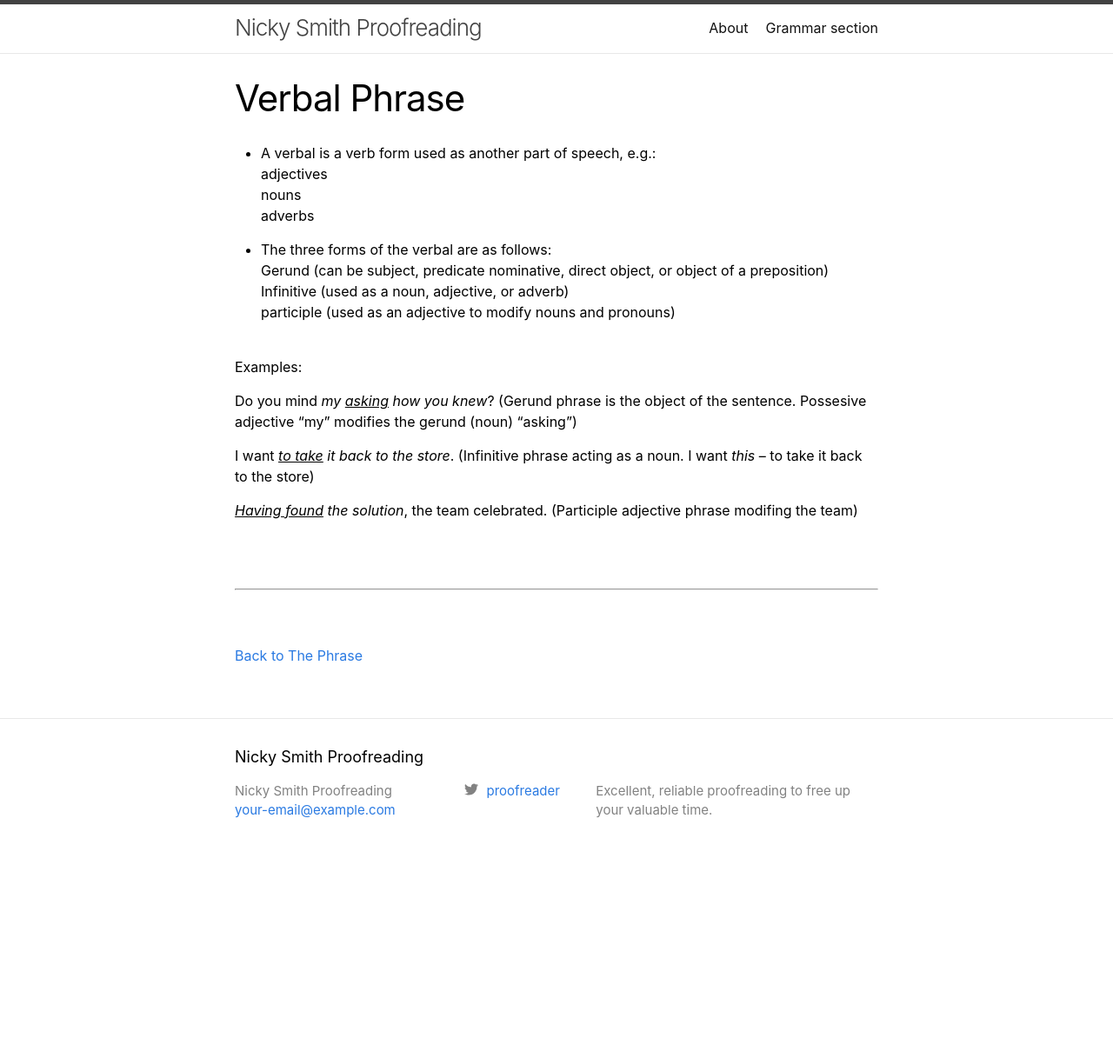
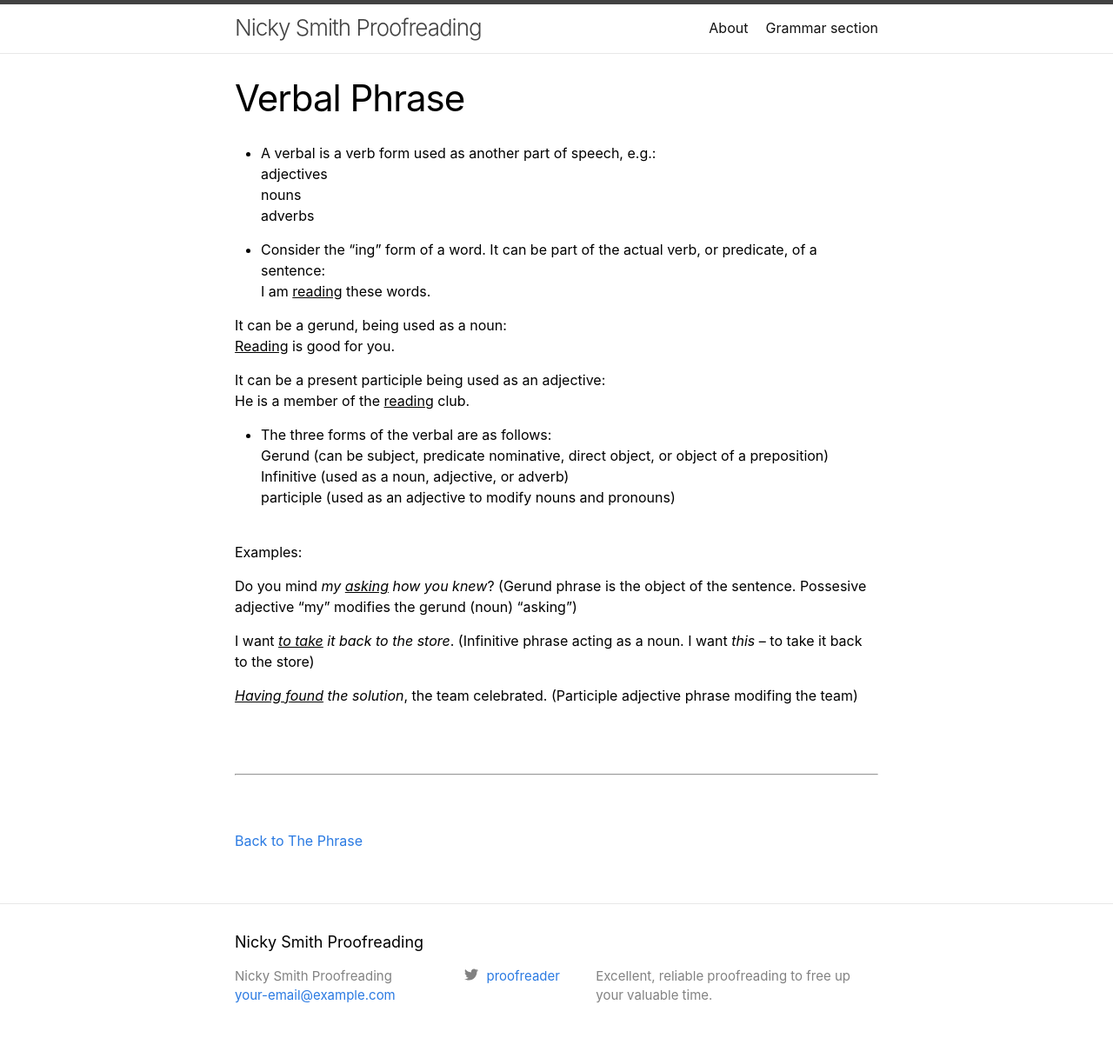
Before and after one commit to NickPax/my-website, a Jekyll site: the page built from _structures/verbal.md, in a window 1280 px wide. Shown: the whole page at 87% size. Built offline with Jekyll 4.4.1, drawn with Linux system fonts in a browser that asks for light colours; before the commit the page ends 1004 px from its top, so only the background shows below that.

Commit message:
Update verbal.md

```diff
--- a/_structures/verbal.md
+++ b/_structures/verbal.md
@@ -7,6 +7,16 @@ title: Verbal Phrase
 adjectives
 nouns
 adverbs
+
+* Consider the "ing" form of a word. It can be part of the actual verb, or predicate, of a sentence:
+I am <ins>reading</ins> these words.
+
+It can be a gerund, being used as a noun:
+<ins>Reading</ins> is good for you.
+
+It can be a present participle being used as an adjective:
+He is a member of the <ins>reading</ins> club.
+
 
 
 * The three forms of the verbal are as follows:
```
